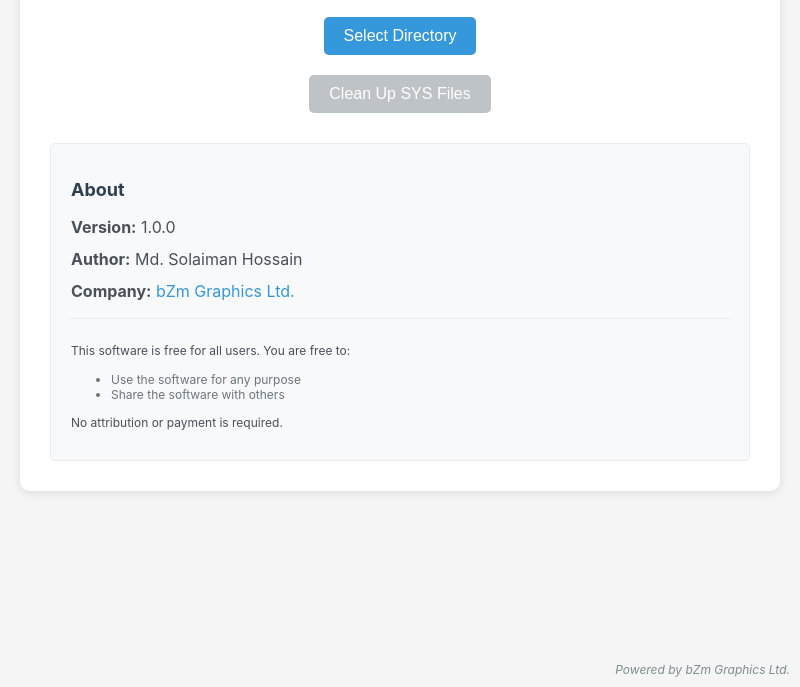
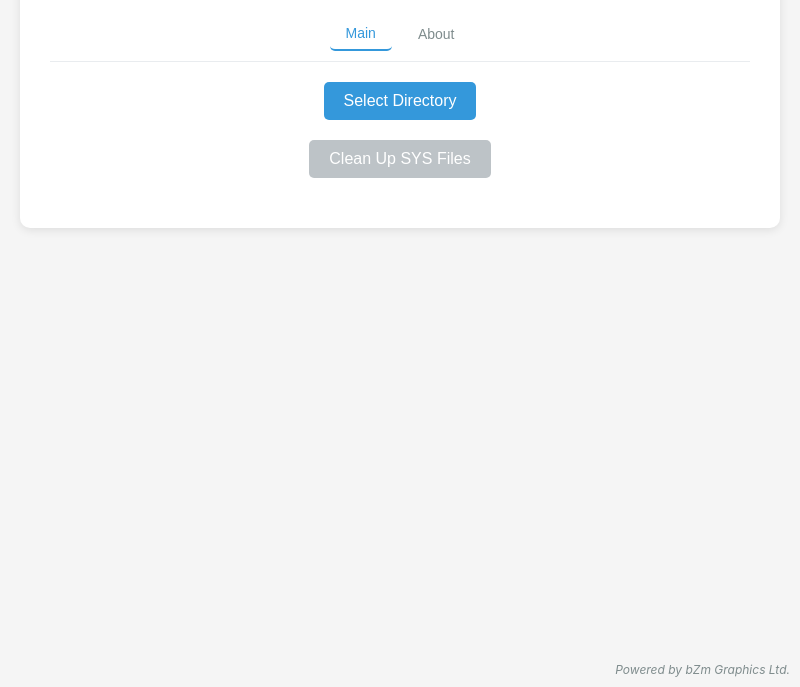
Before and after one commit to mdrathik/SysFile-Cleaner, an Electron app: page index.html in a window 800 px wide. Shown: the part 113-800 px from the top of the page. Drawn offline with Linux system fonts and the light colour scheme.

Commit message:
Move About section to navigation menu

```diff
--- a/index.html
+++ b/index.html
@@ -133,6 +133,42 @@
             font-style: italic;
         }
 
+        .nav-menu {
+            display: flex;
+            justify-content: center;
+            margin-bottom: 20px;
+            border-bottom: 1px solid #e9ecef;
+            padding-bottom: 10px;
+        }
+
+        .nav-menu button {
+            background: none;
+            border: none;
+            padding: 8px 16px;
+            margin: 0 5px;
+            color: #7f8c8d;
+            cursor: pointer;
+            font-size: 14px;
+            transition: color 0.3s;
+        }
+
+        .nav-menu button:hover {
+            color: #3498db;
+        }
+
+        .nav-menu button.active {
+            color: #3498db;
+            border-bottom: 2px solid #3498db;
+        }
+
+        .tab-content {
+            display: none;
+        }
+
+        .tab-content.active {
+            display: block;
+        }
+
         .about-section {
             margin-top: 30px;
             padding: 20px;
@@ -165,6 +201,13 @@
 <body>
     <div class="container">
         <h1>Thumbs.db Cleanup Utility</h1>
+
+        <div class="nav-menu">
+            <button class="active" data-tab="main">Main</button>
+            <button data-tab="about">About</button>
+        </div>
+
+        <div id="main-tab" class="tab-content active">
             <div class="input-group">
                 <button id="selectDir">Select Directory</button>
                 <div id="selectedPath"></div>
@@ -202,7 +245,9 @@
                 <h3>Results:</h3>
                 <div id="fileList"></div>
             </div>
+        </div>
 
+        <div id="about-tab" class="tab-content">
             <div class="about-section">
                 <h2>About</h2>
                 <p><strong>Version:</strong> 1.0.0</p>
@@ -218,6 +263,7 @@
                 </div>
             </div>
         </div>
+    </div>
     <div class="credit">
         Powered by <a href="#" style="color: #7f8c8d; text-decoration: none;">bZm Graphics Ltd.</a>
     </div>
--- a/renderer.js
+++ b/renderer.js
@@ -13,6 +13,19 @@ const dsStoreFilesCell = document.getElementById('dsStoreFiles');
 const actualFilesCell = document.getElementById('actualFiles');
 
 let selectedDirectory = null;
+
+// Tab switching functionality
+document.querySelectorAll('.nav-menu button').forEach(button => {
+    button.addEventListener('click', () => {
+        // Remove active class from all buttons and tabs
+        document.querySelectorAll('.nav-menu button').forEach(btn => btn.classList.remove('active'));
+        document.querySelectorAll('.tab-content').forEach(tab => tab.classList.remove('active'));
+
+        // Add active class to clicked button and corresponding tab
+        button.classList.add('active');
+        document.getElementById(`${button.dataset.tab}-tab`).classList.add('active');
+    });
+});
 
 selectDirButton.addEventListener('click', async () => {
     const path = await ipcRenderer.invoke('select-directory');
```
Lines whose indentation alone changed are shown as unchanged.
